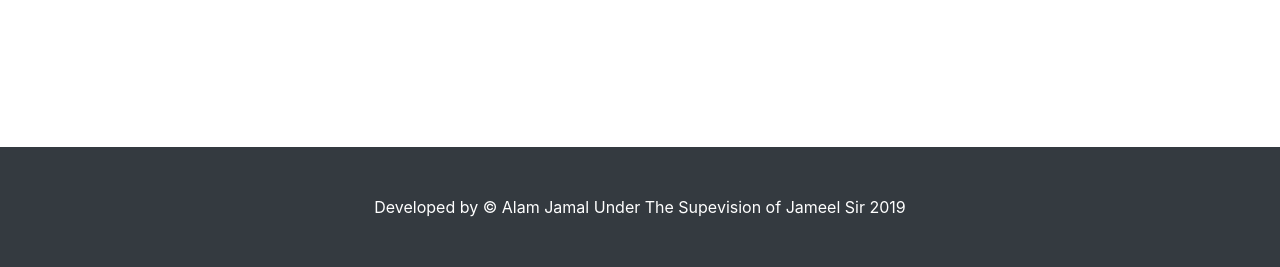
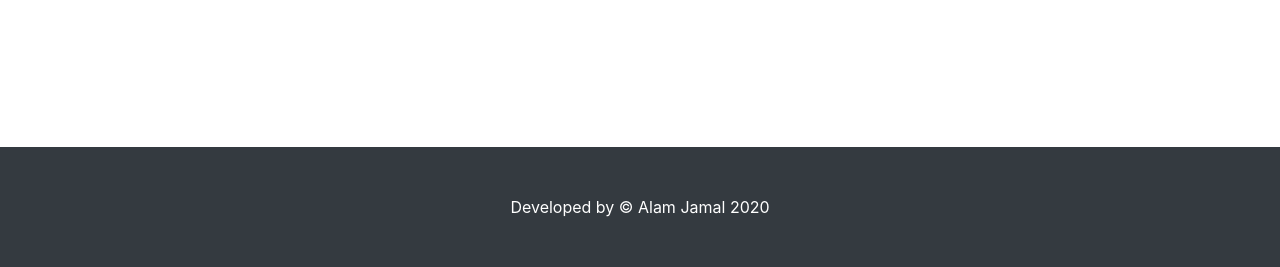
Before and after one commit to alamjamal/aihospital, a Flask app: template app/templates/404.html in a window 1280 px wide. Shown: the part 721-988 px from the top of the page. Run offline with Flask 2, Linux system fonts and the light colour scheme; the template is opened without the code that fills it, so the values that code supplies are empty; parts of the project's set-up code (start-up, migrations or seed data) failed here and were passed over; some libraries are stand-ins or nearby versions.

Commit message:
Update footer.html

```diff
--- a/app/templates/footer.html
+++ b/app/templates/footer.html
@@ -1,6 +1,6 @@
 <footer class="py-5 bg-dark footer navbar-fixed-bottom">
     <div class="container">
-      <p class="m-0 text-center text-white">Developed by &copy; Alam Jamal Under The Supevision of Jameel Sir 2019</p>
+      <p class="m-0 text-center text-white">Developed by &copy; Alam Jamal 2020</p>
     </div>
     <!-- /.container -->
   </footer>
```
